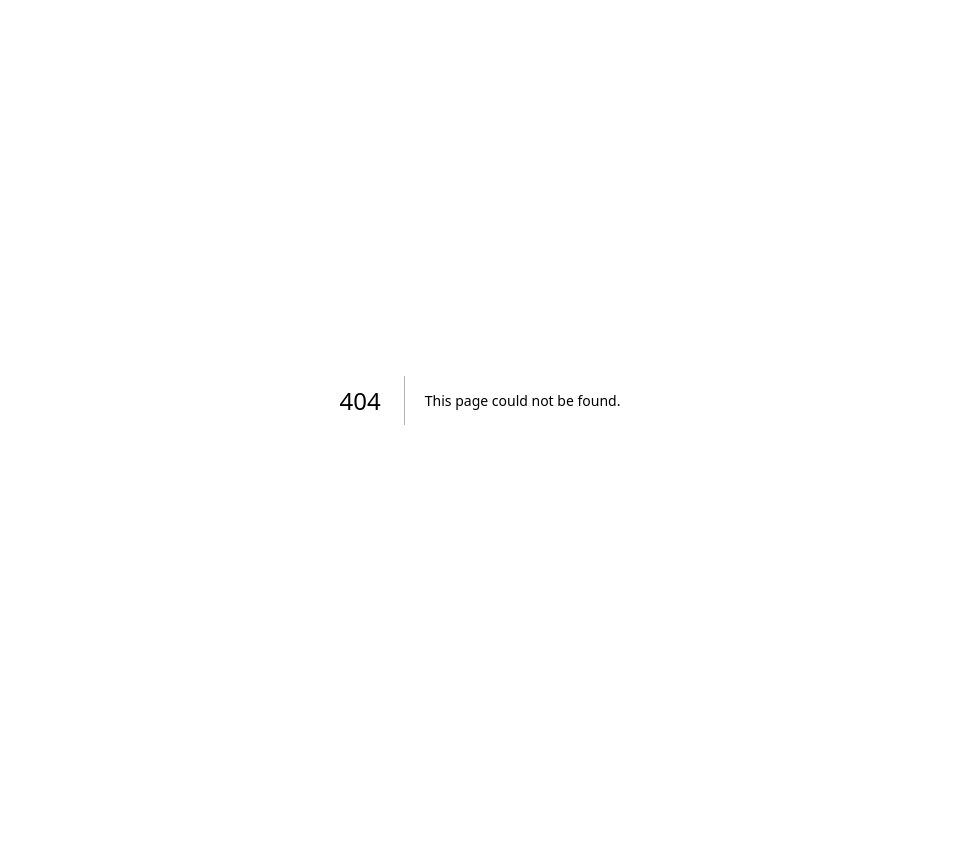
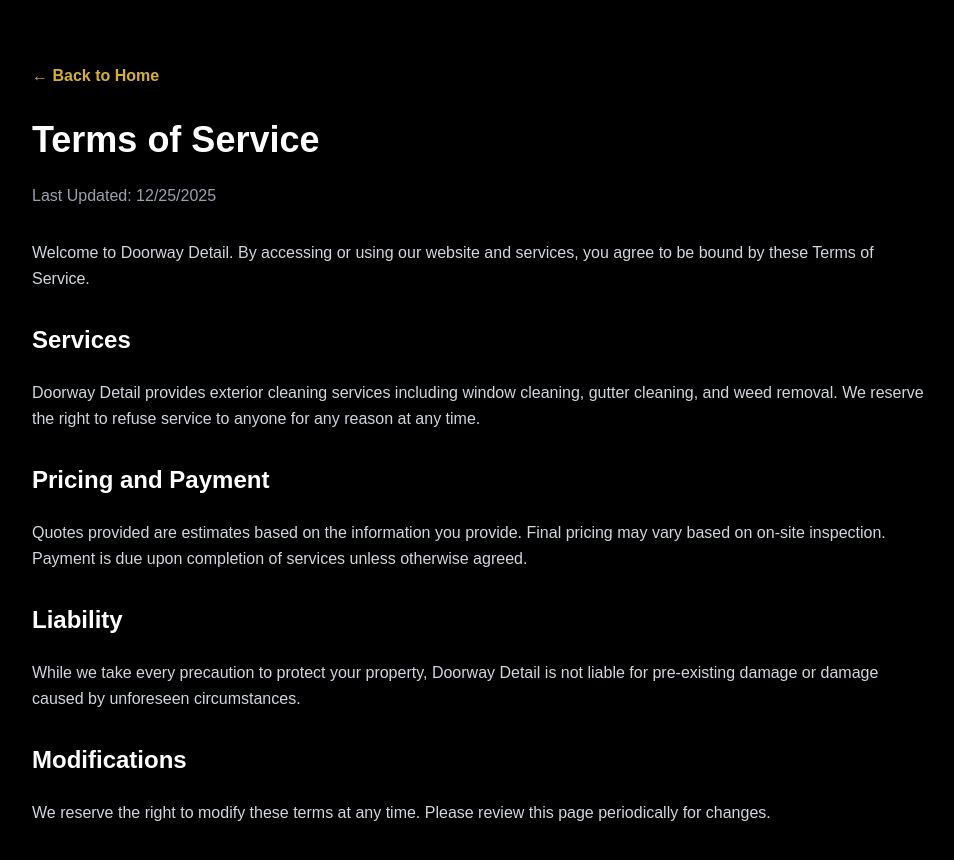
Before and after one commit to muhammadbinuc-cpu/doorway-detail-platform, a Next.js app: page /terms in a window 1280 px wide. Before the commit this address had no page. Shown: the top 860 px of the page, without its empty margins (160-1114 px from the left). Before the commit the page ends 800 px from the top, so only its background shows below. Built offline with nearby package versions, Linux system fonts and the light colour scheme.

Commit message:
Production Release: Security Rules, SEO, and Legal Pages

```diff
--- a/src/app/layout.tsx
+++ b/src/app/layout.tsx
@@ -13,8 +13,9 @@
 });
 
 export const metadata: Metadata = {
-  title: "Doorway Detail",
-  description: "Detail Done Flawlessly - Window Cleaning, Weed Removal, Gutter Cleaning",
+  title: "Doorway Detail | Premium Exterior Cleaning in Oakville",
+  description: "Expert window cleaning, pressure washing, and gutter detailing. Get an instant quote for your home today.",
+  themeColor: "#D4AF37",
 };
 
 export default function RootLayout({
--- /dev/null
+++ b/src/app/not-found.tsx
@@ -0,0 +1,19 @@
+import Link from 'next/link'
+
+export default function NotFound() {
+    return (
+        <div className="min-h-screen bg-black flex flex-col items-center justify-center text-center px-4">
+            <h1 className="text-9xl font-bold text-[#D4AF37] mb-4 opacity-20">404</h1>
+            <h2 className="text-4xl font-bold text-white mb-6">Page Not Found</h2>
+            <p className="text-gray-400 text-lg mb-10 max-w-md">
+                The page you are looking for might have been removed, had its name changed, or is temporarily unavailable.
+            </p>
+            <Link
+                href="/"
+                className="bg-[#D4AF37] text-black font-bold px-8 py-4 rounded-full hover:bg-white transition-all transform hover:scale-105"
+            >
+                Return Home
+            </Link>
+        </div>
+    )
+}
--- a/src/app/page.tsx
+++ b/src/app/page.tsx
@@ -147,11 +147,17 @@
           <div className="h-px bg-zinc-800 w-full mb-8"></div>
 
           <div className="flex flex-col md:flex-row justify-between items-center gap-4 text-zinc-500 text-sm">
-            <p>&copy; {new Date().getFullYear()} Doorway Detail. All rights reserved.</p>
+            <div className="flex flex-col md:flex-row gap-4 md:gap-8 items-center">
+              <p>&copy; {new Date().getFullYear()} Doorway Detail. All rights reserved.</p>
+              <div className="flex gap-4">
+                <Link href="/privacy" className="hover:text-white transition-colors">Privacy Policy</Link>
+                <Link href="/terms" className="hover:text-white transition-colors">Terms of Service</Link>
+              </div>
+            </div>
             <p>Detail Done Flawlessly</p>
           </div>
         </div>
       </footer>
-    </div>
+    </div >
   );
 }
--- /dev/null
+++ b/src/app/privacy/page.tsx
@@ -0,0 +1,36 @@
+import Link from "next/link";
+
+export default function PrivacyPage() {
+    return (
+        <div className="min-h-screen bg-black text-white p-8 md:p-16">
+            <div className="max-w-4xl mx-auto">
+                <Link href="/" className="text-[#D4AF37] font-bold mb-8 inline-block hover:underline">
+                    &larr; Back to Home
+                </Link>
+                <h1 className="text-4xl font-bold mb-6">Privacy Policy</h1>
+                <p className="text-gray-400 mb-8">Last Updated: {new Date().toLocaleDateString()}</p>
+
+                <div className="space-y-6 text-gray-300 leading-relaxed">
+                    <p>
+                        At Doorway Detail, we are committed to protecting your privacy. This Privacy Policy explains how we collect, use, and safeguard your information when you visit our website or use our services.
+                    </p>
+
+                    <h2 className="text-2xl font-bold text-white mt-8">Information We Collect</h2>
+                    <p>
+                        We collect information you provide directly to us, such as your name, email address, phone number, and property address when you request a quote or contact us.
+                    </p>
+
+                    <h2 className="text-2xl font-bold text-white mt-8">How We Use Your Information</h2>
+                    <p>
+                        We use the information we collect to provide, maintain, and improve our services, communicate with you, and process your requests.
+                    </p>
+
+                    <h2 className="text-2xl font-bold text-white mt-8">Contact Us</h2>
+                    <p>
+                        If you have any questions about this Privacy Policy, please contact us at Doorwaydetail@gmail.com.
+                    </p>
+                </div>
+            </div>
+        </div>
+    );
+}
--- /dev/null
+++ b/src/app/terms/page.tsx
@@ -0,0 +1,41 @@
+import Link from "next/link";
+
+export default function TermsPage() {
+    return (
+        <div className="min-h-screen bg-black text-white p-8 md:p-16">
+            <div className="max-w-4xl mx-auto">
+                <Link href="/" className="text-[#D4AF37] font-bold mb-8 inline-block hover:underline">
+                    &larr; Back to Home
+                </Link>
+                <h1 className="text-4xl font-bold mb-6">Terms of Service</h1>
+                <p className="text-gray-400 mb-8">Last Updated: {new Date().toLocaleDateString()}</p>
+
+                <div className="space-y-6 text-gray-300 leading-relaxed">
+                    <p>
+                        Welcome to Doorway Detail. By accessing or using our website and services, you agree to be bound by these Terms of Service.
+                    </p>
+
+                    <h2 className="text-2xl font-bold text-white mt-8">Services</h2>
+                    <p>
+                        Doorway Detail provides exterior cleaning services including window cleaning, gutter cleaning, and weed removal. We reserve the right to refuse service to anyone for any reason at any time.
+                    </p>
+
+                    <h2 className="text-2xl font-bold text-white mt-8">Pricing and Payment</h2>
+                    <p>
+                        Quotes provided are estimates based on the information you provide. Final pricing may vary based on on-site inspection. Payment is due upon completion of services unless otherwise agreed.
+                    </p>
+
+                    <h2 className="text-2xl font-bold text-white mt-8">Liability</h2>
+                    <p>
+                        While we take every precaution to protect your property, Doorway Detail is not liable for pre-existing damage or damage caused by unforeseen circumstances.
+                    </p>
+
+                    <h2 className="text-2xl font-bold text-white mt-8">Modifications</h2>
+                    <p>
+                        We reserve the right to modify these terms at any time. Please review this page periodically for changes.
+                    </p>
+                </div>
+            </div>
+        </div>
+    );
+}
```
Also changed, not shown: 1 other file (tests, documents, lock files or other folders).
